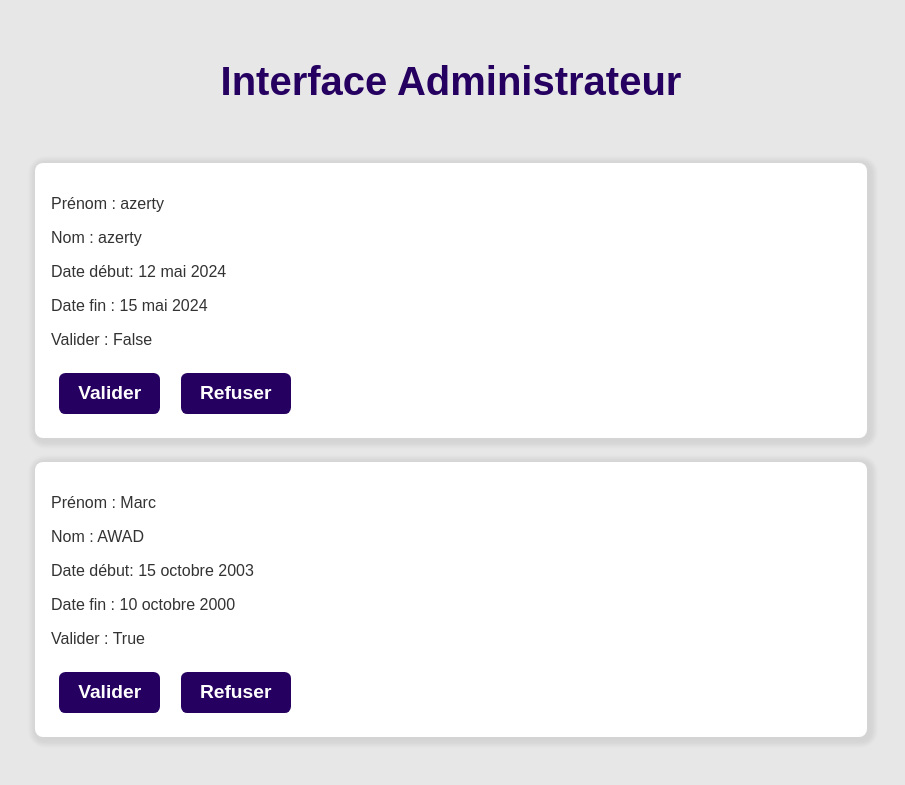
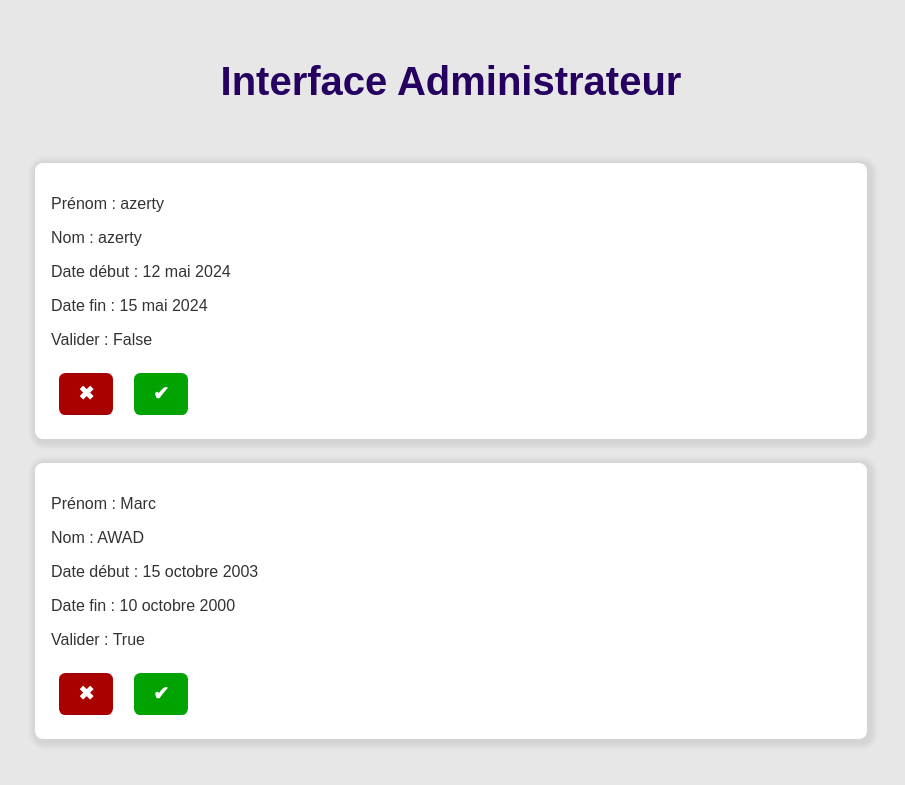
Before and after one commit to marc-awad/projet-b2-django, a Django app: page /administrateur/ in a window 1280 px wide. Shown: the top 785 px of the page, without its empty margins (189-1094 px from the left). Run offline with Django 5.2, Linux system fonts and the light colour scheme; data comes from the database, SQL or seed files in the repository; both versions use the stored data as it was after the commit.

Commit message:
Upgrade of UI/UX interface

```diff
--- a/myApp/static/css/style.css
+++ b/myApp/static/css/style.css
@@ -56,3 +56,9 @@ li{
     color: red;
     font-weight: bold;
 }
+.validate_button{
+    background-color: rgb(0, 163, 0);
+}
+.cancelled_button{
+    background-color: rgb(169, 0, 0);
+}
--- a/myApp/templates/admin.html
+++ b/myApp/templates/admin.html
@@ -13,23 +13,21 @@
         <div class ='div_demande_recap'>
             <p>Prénom : {{conge.name}}</p>
             <p>Nom : {{conge.lastname}}</p>
-            <p>Date début: {{conge.date}}</p>
+            <p>Date début : {{conge.date}}</p>
             <p>Date fin : {{conge.end_date}}</p>
-            {% if conge.validate != None%}
-                <p>Valider : {{conge.validate}}</p>
-            {% endif %}
+            <p>Valider : {{conge.validate}}</p>
             <form method="POST" style="display:inline;" class="form_button">
                 {% csrf_token %}
                 <input type="hidden" name="id" value="{{ conge.id }}">
-                <input type="hidden" name="action" value="valider">
-                <button type="submit">Valider</button>
+                <input type="hidden" name="action" value="refuser">
+                <button type="submit" class='cancelled_button'>✖</button>
             </form>
 
             <form method="POST" style="display:inline;" class="form_button">
                 {% csrf_token %}
                 <input type="hidden" name="id" value="{{ conge.id }}">
-                <input type="hidden" name="action" value="refuser">
-                <button type="submit">Refuser</button>
+                <input type="hidden" name="action" value="valider">
+                <button type="submit" class='validate_button'>✔</button>
             </form>
         </div>
     {% endfor %}
```
Also changed, not shown: db.sqlite3.
